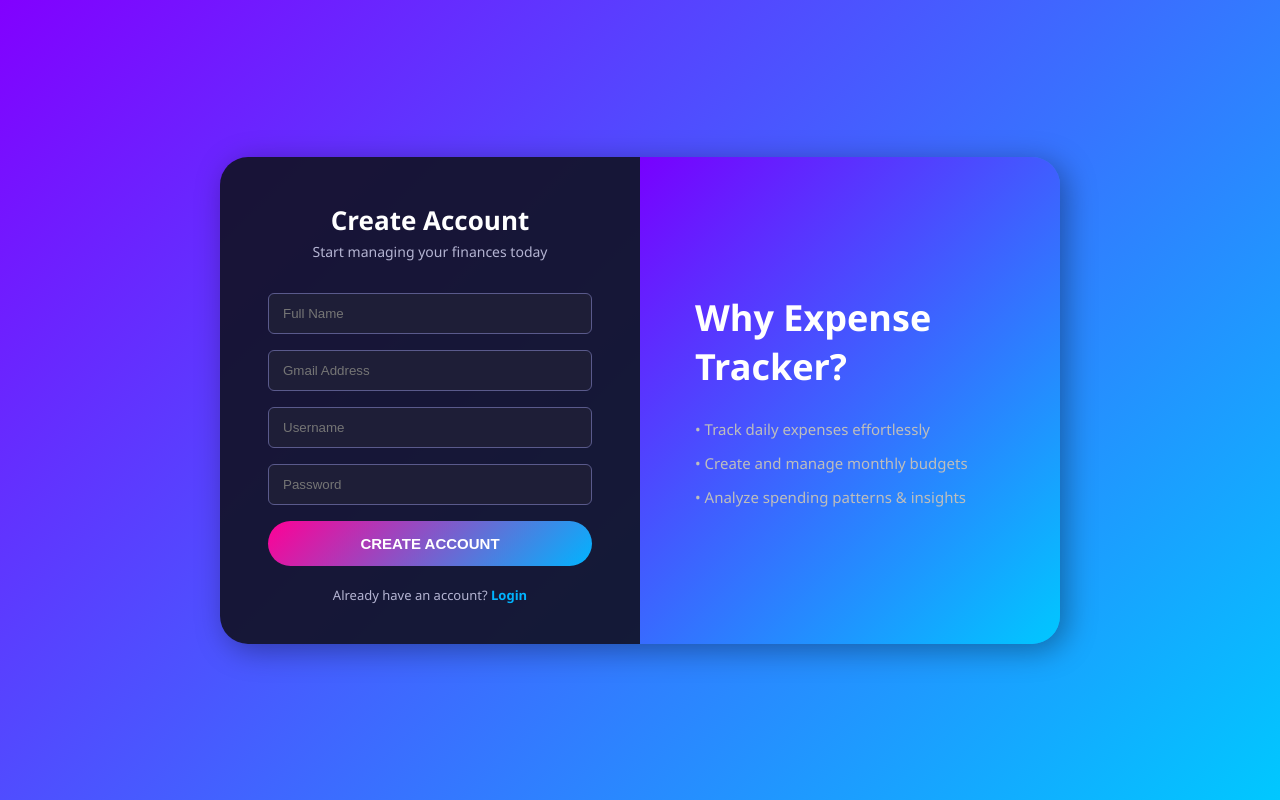
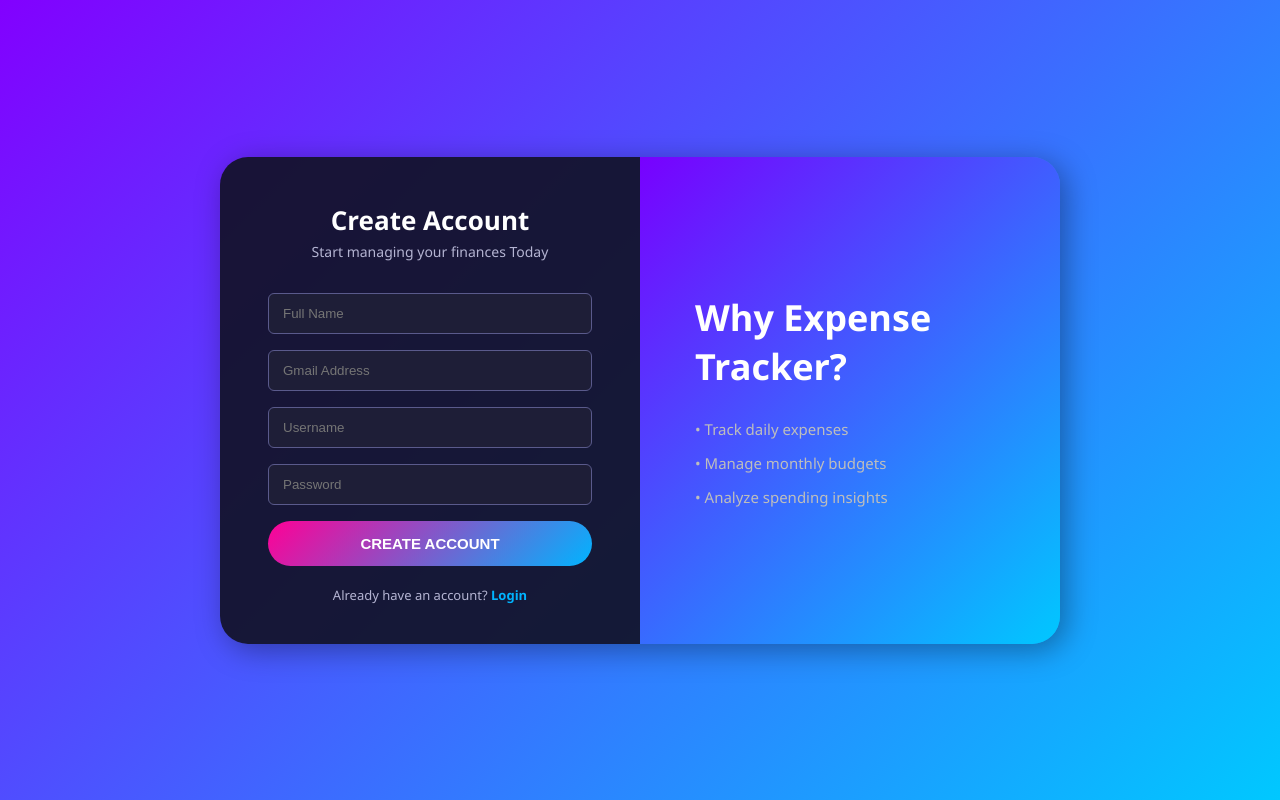
Before and after one commit to safi633/PocketSplit, a website: page frontend/signup.html in a window 1280 px wide. Drawn offline with Linux system fonts and the light colour scheme.

Commit message:
Update signup.html

```diff
--- a/frontend/signup.html
+++ b/frontend/signup.html
@@ -11,7 +11,7 @@
     <div class="glass-card">
       <div class="auth-left">
         <div class="auth-title">Create Account</div>
-        <div class="auth-subtitle">Start managing your finances today</div>
+        <div class="auth-subtitle">Start managing your finances Today</div>
         <input class="auth-input" id="suName" type="text" placeholder="Full Name" autocomplete="name" />
         <input class="auth-input" id="suEmail" type="text" placeholder="Gmail Address" autocomplete="email" />
         <input class="auth-input" id="suUser" type="text" placeholder="Username" autocomplete="username" minlength="3" maxlength="16" />
@@ -22,9 +22,9 @@
       <div class="auth-right">
         <h2>Why Expense Tracker?</h2>
         <ul>
-          <li>• Track daily expenses effortlessly</li>
-          <li>• Create and manage monthly budgets</li>
-          <li>• Analyze spending patterns & insights</li>
+          <li>• Track daily expenses </li>
+          <li>• Manage monthly budgets</li>
+          <li>• Analyze spending insights</li>
         </ul>
       </div>
     </div>
```
